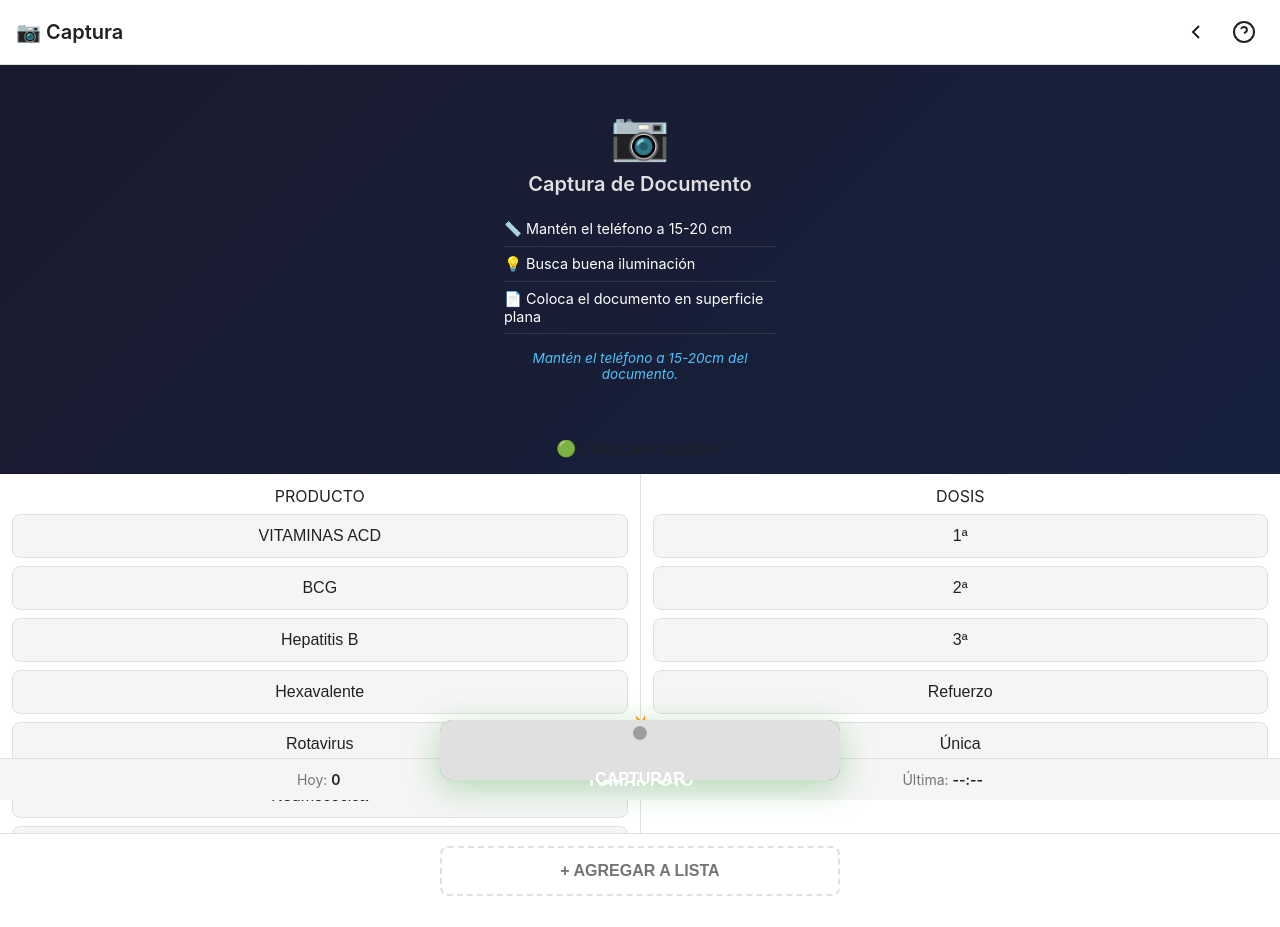
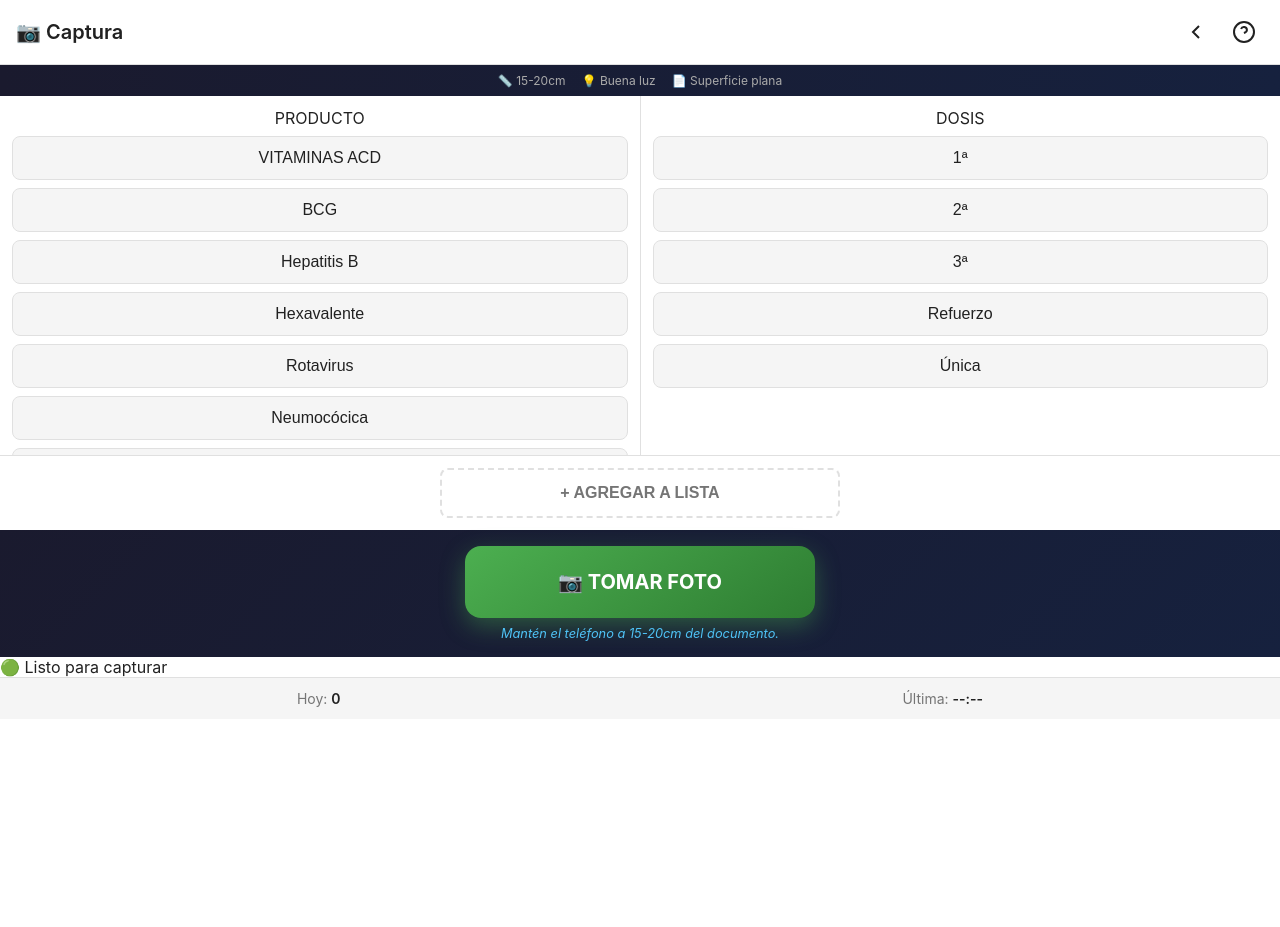
Before and after one commit to srmz04/ocr-pipeline, a plain HTML site: page capture/index.html in a window 1280 px wide. After the commit the page ends 800 px from the top, so only its background shows below. Drawn offline with Linux system fonts and the light colour scheme.

Commit message:
Fix: Restore visible capture button with Native Input architecture

```diff
--- a/capture/index.html
+++ b/capture/index.html
@@ -40,60 +40,12 @@
         </div>
     </header>
 
-    <!-- Camera View - Native Input First Architecture -->
-    <main class="capture-container">
-        <!-- Instructions Panel -->
-        <div class="instructions-panel">
-            <div class="instruction-icon">📷</div>
-            <h2>Captura de Documento</h2>
-            <ul class="instruction-list">
-                <li>📏 Mantén el teléfono a 15-20 cm</li>
-                <li>💡 Busca buena iluminación</li>
-                <li>📄 Coloca el documento en superficie plana</li>
-            </ul>
-            <p id="deviceTip" class="device-tip"></p>
-        </div>
-
-        <!-- Native Camera Button (Primary) -->
-        <div class="capture-actions">
-            <label for="nativeCameraInput" class="capture-button primary">
-                <span class="capture-icon">📸</span>
-                <span class="capture-text">TOMAR FOTO</span>
-            </label>
-            <input type="file"
-                   id="nativeCameraInput"
-                   accept="image/*"
-                   capture="environment"
-                   hidden>
-        </div>
-
-        <!-- Preview Section (hidden until photo taken) -->
-        <div id="previewSection" class="preview-section hidden">
-            <img id="previewImage" class="preview-image" alt="Vista previa">
-            <div class="preview-info">
-                <span id="previewSize" class="preview-size"></span>
-                <span id="previewQuality" class="preview-quality"></span>
-            </div>
-            <div class="preview-actions">
-                <button id="retakeBtn" class="action-btn secondary">
-                    🔄 Otra vez
-                </button>
-                <button id="confirmBtn" class="action-btn primary">
-                    ✅ Usar esta
-                </button>
-            </div>
-        </div>
-
-        <!-- iOS Standalone Warning (hidden by default) -->
-        <div id="iosWarning" class="ios-warning hidden">
-            <p>⚠️ Si la cámara no abre, toca aquí para <a href="#" id="openInSafari">abrir en Safari</a></p>
-        </div>
-
-        <!-- Status Indicator -->
-        <div id="status" class="status status-ready">
-            🟢 Listo para capturar
-        </div>
-    </main>
+    <!-- Compact Instructions (at top, minimal) -->
+    <div class="compact-instructions">
+        <span>📏 15-20cm</span>
+        <span>💡 Buena luz</span>
+        <span>📄 Superficie plana</span>
+    </div>
 
     <!-- Split Selectors Container -->
     <div class="split-container">
@@ -146,11 +98,41 @@
         <button id="clearQueueBtn" class="clear-queue-button">🗑️ Limpiar</button>
     </div>
 
-    <!-- Capture Button -->
-    <button id="captureBtn" class="capture-button" disabled>
-        <span class="capture-icon">●</span>
-        <span class="capture-text">CAPTURAR</span>
-    </button>
+    <!-- Native Camera Capture Section -->
+    <div class="native-capture-section">
+        <label for="nativeCameraInput" class="native-capture-button">
+            📷 TOMAR FOTO
+        </label>
+        <input type="file" id="nativeCameraInput" accept="image/*" capture="environment" hidden>
+        <p id="deviceTip" class="device-tip-inline"></p>
+    </div>
+
+    <!-- Preview Section (hidden until photo taken) -->
+    <div id="previewSection" class="preview-section hidden">
+        <img id="previewImage" class="preview-image" alt="Vista previa">
+        <div class="preview-info">
+            <span id="previewSize" class="preview-size"></span>
+            <span id="previewQuality" class="preview-quality"></span>
+        </div>
+        <div class="preview-actions">
+            <button id="retakeBtn" class="action-btn secondary">
+                🔄 Otra vez
+            </button>
+            <button id="confirmBtn" class="action-btn primary">
+                ✅ Usar esta
+            </button>
+        </div>
+    </div>
+
+    <!-- iOS Standalone Warning (hidden by default) -->
+    <div id="iosWarning" class="ios-warning hidden">
+        <p>⚠️ Si la cámara no abre, <a href="#" id="openInSafari">abre en Safari</a></p>
+    </div>
+
+    <!-- Status Indicator -->
+    <div id="status" class="status status-ready">
+        🟢 Listo para capturar
+    </div>
 
     <!-- Offline Indicator Bar (Hidden when no pending items) -->
     <div id="offlineBar" class="offline-bar hidden">
--- a/capture/styles.css
+++ b/capture/styles.css
@@ -78,15 +78,62 @@ body {
    Camera Container
    ============================================ */
 /* ============================================
-   Native Input First - Capture UI
+   Native Input First - Compact Layout
    ============================================ */
-.capture-container {
+
+/* Compact Instructions Bar */
+.compact-instructions {
+    display: flex;
+    justify-content: center;
+    gap: 1rem;
+    padding: 0.5rem 1rem;
+    background: linear-gradient(90deg, #1a1a2e, #16213e);
+    color: #aaa;
+    font-size: 0.75rem;
+}
+
+.compact-instructions span {
+    white-space: nowrap;
+}
+
+/* Native Capture Section */
+.native-capture-section {
     display: flex;
     flex-direction: column;
     align-items: center;
     padding: 1rem;
     background: linear-gradient(135deg, #1a1a2e 0%, #16213e 100%);
-    min-height: 40vh;
+}
+
+.native-capture-button {
+    display: flex;
+    align-items: center;
+    justify-content: center;
+    width: 90%;
+    max-width: 350px;
+    padding: 1.5rem 2rem;
+    font-size: 1.25rem;
+    font-weight: bold;
+    color: white;
+    background: linear-gradient(145deg, #4CAF50, #2E7D32);
+    border: none;
+    border-radius: 16px;
+    cursor: pointer;
+    box-shadow: 0 8px 24px rgba(76, 175, 80, 0.4);
+    transition: all 0.2s ease;
+}
+
+.native-capture-button:active {
+    transform: scale(0.97);
+    box-shadow: 0 4px 12px rgba(76, 175, 80, 0.3);
+}
+
+.device-tip-inline {
+    margin-top: 0.5rem;
+    font-size: 0.8rem;
+    color: #4fc3f7;
+    font-style: italic;
+    text-align: center;
 }
 
 .instructions-panel {
```
